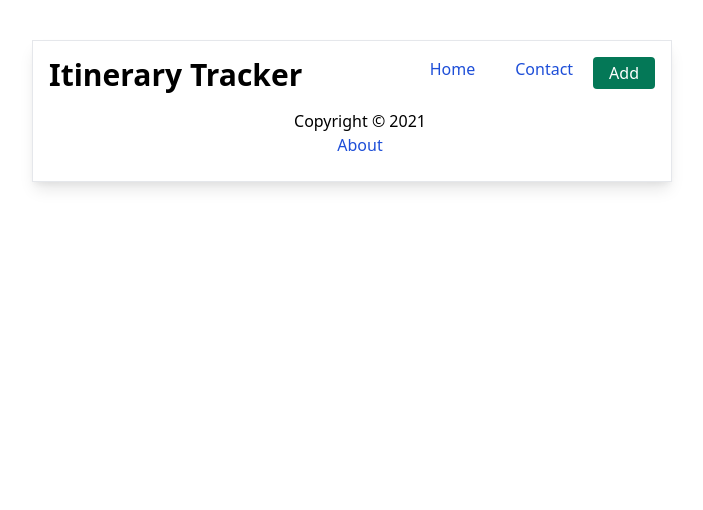
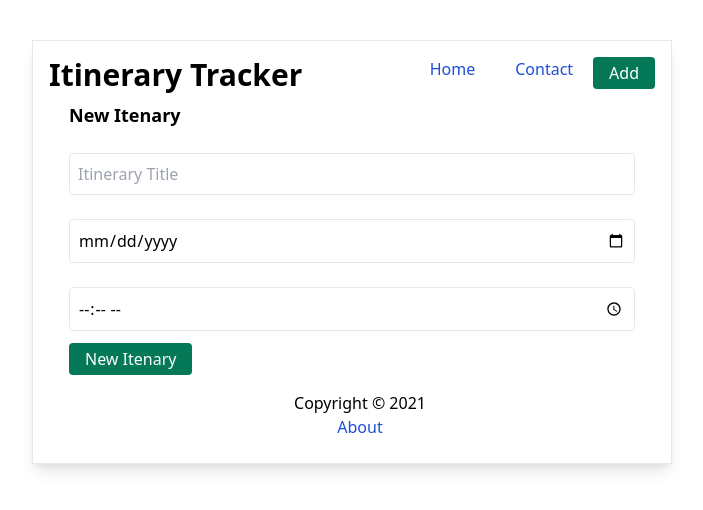
Before and after one commit to PrinceNiyonshuti/itinerary-tracker-v2, a React (Create React App) app: page /add in a window 1280 px wide. Shown: the top 510 px of the page, without its empty margins (288-991 px from the left). Built offline with nearby package versions, Linux system fonts and the light colour scheme.

Commit message:
added input component

```diff
--- a/src/components/Input.tsx
+++ b/src/components/Input.tsx
@@ -1,11 +1,24 @@
-import React from 'react'
+/** @format */
+type inputProp = {
+	type: string;
+	id: string;
+	placeholder: string;
+	refData?: any;
+};
 
-function Input() {
-    return (
-        <div>
+const Input = ({ type, id, refData, placeholder }:inputProp) => {
+	return (
+		<div className=" p-3 w-full">
+			<input
+				type={type}
+				id={id}
+				required
+				ref={refData}
+				className="border p-2 rounded w-full"
+				placeholder={placeholder}
+			/>
+		</div>
+	);
+};
 
-        </div>
-    )
-}
-
-export default Input
+export default Input;
--- a/src/layout/Layout.tsx
+++ b/src/layout/Layout.tsx
@@ -3,9 +3,11 @@
 import React from "react";
 import { Route, Routes } from "react-router-dom";
 import About from "../pages/About";
+import AddItenary from "../pages/AddItinerary";
 import Home from "../pages/Home";
 import Footer from "./Footer";
 import Title from "./Title";
+
 
 function Layout() {
 	return (
@@ -16,6 +18,7 @@ function Layout() {
 					<Routes>
 						<Route path="/" element={<Home />} />
 						<Route path="/about" element={<About />} />
+						<Route path="/add" element={<AddItenary />} />
 					</Routes>
 					<Footer />
 				</div>
--- /dev/null
+++ b/src/pages/AddItinerary.tsx
@@ -0,0 +1,32 @@
+/** @format */
+
+import React, { useContext } from "react";
+import Button from "../components/Button";
+import Input from "../components/Input";
+
+const AddItenary = () => {
+	return (
+		<div>
+			<h3 className="font-bold text-lg mb-1 mx-5">New Itenary</h3>
+			<form>
+				<div className="flex">
+					<div className="w-full bg-white p-2 rounded">
+						<Input type={"text"} id={"title"} placeholder={"Itinerary Title"} />
+
+						<Input type={"date"} id={"date"} placeholder={""} />
+
+						<Input type={"time"} id={"time"} placeholder={""} />
+
+						<div className="flex justify-between mx-3">
+							<div>
+								<Button name="New Itenary" />
+							</div>
+						</div>
+					</div>
+				</div>
+			</form>
+		</div>
+	);
+};
+
+export default AddItenary;
```
